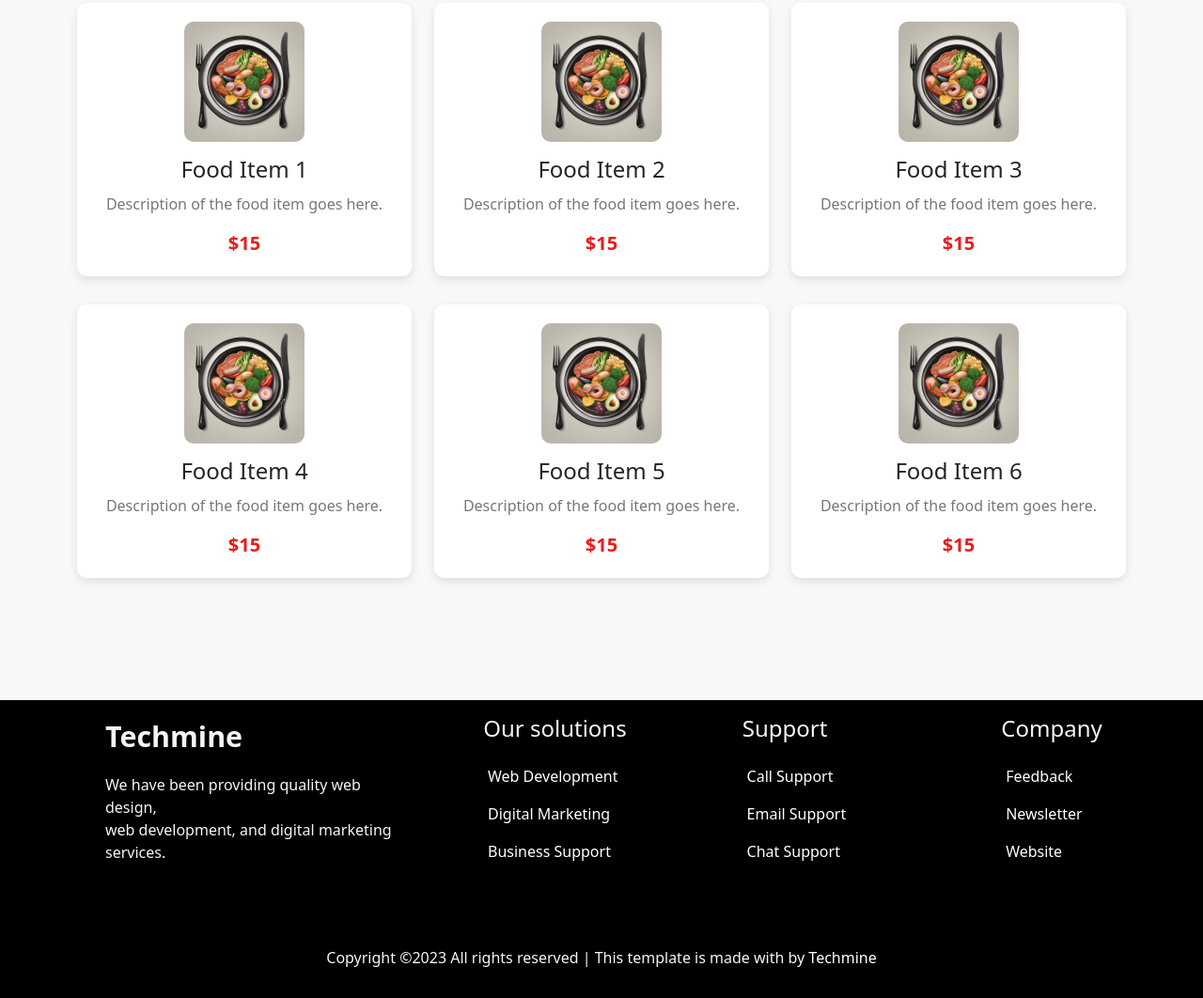
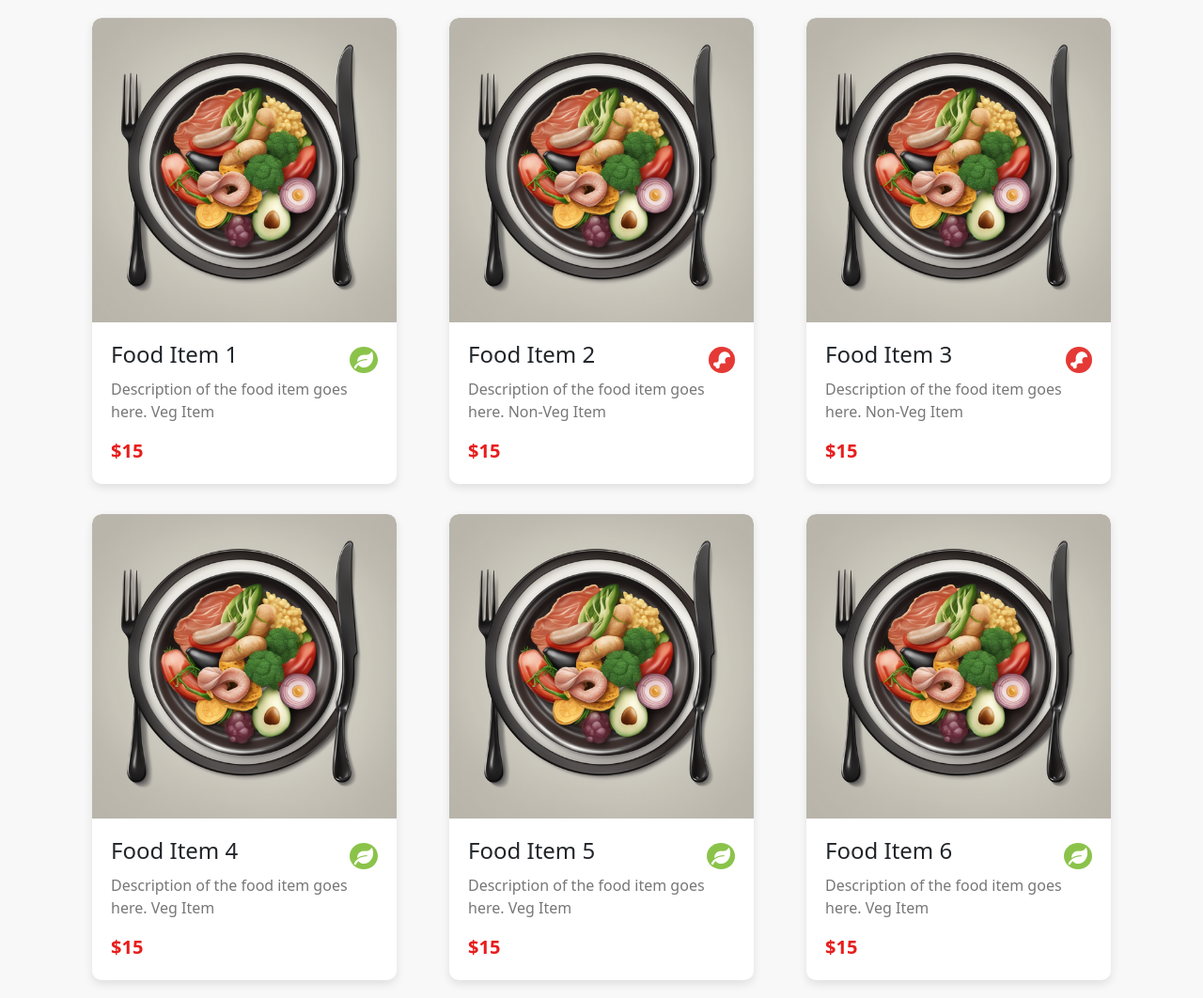
Before and after one commit to Debasishadhikary/restaurent, a plain HTML site: page menu.html in a window 1280 px wide. Shown: the part 275-1337 px from the top of the page at 94% size. Drawn offline with Linux system fonts and the light colour scheme.

Commit message:
Menu card style updated.

```diff
--- a/menu.html
+++ b/menu.html
@@ -6,6 +6,8 @@
           <meta name="viewport" content="width=device-width, initial-scale=1.0">
           <link rel="stylesheet" href="assets/bootstrap/css/bootstrap.min.css">
           <link rel="stylesheet" href="style.css">
+          <link rel="stylesheet" href="https://cdnjs.cloudflare.com/ajax/libs/font-awesome/5.15.3/css/all.min.css" integrity="sha384-XXi5wXQzWADs1p0AR2Uf5zm9/2ARDMW4BqQnV+XmFcJlSAwiGgFAW/dAiS6JXm" crossorigin="anonymous">
+
           <title> Menu Resturent website</title>
       </head>
 </head>
@@ -49,59 +51,122 @@
              <h2>Our Delicious Menu</h2>
          </div>
          <div class="row">
+             <!-- Repeat this block for each menu item -->
+
              <div class="col-lg-4 col-md-6">
-                    <div class="menu-item">
+               <div class="menu-card">
+                   <div class="menu-img">
                        <img src="assets/menu_demo_image.png" alt="Food Item" class="menu-item-img">
+                   </div>
+                   <div class="menu-details">
+                       <div class="item-header">
                            <h3>Food Item 1</h3>
-                        <p>Description of the food item goes here.</p>
+                           <div class="icon veg">
+                               <i class="fas fa-leaf"></i> <!-- Veg Icon -->
+                           </div>
+                       </div>
+                       <p>Description of the food item goes here. Veg Item</p>
                        <span class="price">$15</span>
                    </div>
-                </div>
-                <div class="col-lg-4 col-md-6">
-                    <div class="menu-item">
-                        <img src="assets/menu_demo_image.png" alt="Food Item" class="menu-item-img">
-                        <h3>Food Item 2</h3>
-                        <p>Description of the food item goes here.</p>
-                        <span class="price">$15</span>
-                    </div>
-                </div>
-                <div class="col-lg-4 col-md-6">
-                    <div class="menu-item">
-                        <img src="assets/menu_demo_image.png" alt="Food Item" class="menu-item-img">
-                        <h3>Food Item 3</h3>
-                        <p>Description of the food item goes here.</p>
-                        <span class="price">$15</span>
-                    </div>
-                </div>
-                <div class="col-lg-4 col-md-6">
-                    <div class="menu-item">
-                        <img src="assets/menu_demo_image.png" alt="Food Item" class="menu-item-img">
-                        <h3>Food Item 4</h3>
-                        <p>Description of the food item goes here.</p>
-                        <span class="price">$15</span>
-                    </div>
-                </div>
-                <div class="col-lg-4 col-md-6">
-                    <div class="menu-item">
-                        <img src="assets/menu_demo_image.png" alt="Food Item" class="menu-item-img">
-                        <h3>Food Item 5</h3>
-                        <p>Description of the food item goes here.</p>
-                        <span class="price">$15</span>
                </div>
            </div>
 
            <div class="col-lg-4 col-md-6">
-                    <div class="menu-item">
+               <div class="menu-card">
+                   <div class="menu-img">
                        <img src="assets/menu_demo_image.png" alt="Food Item" class="menu-item-img">
-                        <h3>Food Item 6</h3>
-                        <p>Description of the food item goes here.</p>
+                   </div>
+                   <div class="menu-details">
+                       <div class="item-header">
+                           <h3>Food Item 2</h3>
+                           <div class="icon non-veg">
+                               <i class="fas fa-drumstick-bite"></i> <!-- Non-Veg Icon -->
+                           </div>
+                       </div>
+                       <p>Description of the food item goes here. Non-Veg Item</p>
                        <span class="price">$15</span>
                    </div>
                </div>
-                <!-- Add more menu items here -->
+           </div>
+
+           <div class="col-lg-4 col-md-6">
+               <div class="menu-card">
+                   <div class="menu-img">
+                       <img src="assets/menu_demo_image.png" alt="Food Item" class="menu-item-img">
+                   </div>
+                   <div class="menu-details">
+                       <div class="item-header">
+                           <h3>Food Item 3</h3>
+                           <div class="icon non-veg">
+                               <i class="fas fa-drumstick-bite"></i> <!-- Non-Veg Icon -->
+                           </div>
+                       </div>
+                       <p>Description of the food item goes here. Non-Veg Item</p>
+                       <span class="price">$15</span>
+                   </div>
+               </div>
+           </div>
+
+           <div class="col-lg-4 col-md-6">
+               <div class="menu-card">
+                   <div class="menu-img">
+                       <img src="assets/menu_demo_image.png" alt="Food Item" class="menu-item-img">
+                   </div>
+                   <div class="menu-details">
+                       <div class="item-header">
+                           <h3>Food Item 4</h3>
+                           <div class="icon veg">
+                               <i class="fas fa-leaf"></i> <!-- Veg Icon -->
+                           </div>
+                       </div>
+                       <p>Description of the food item goes here. Veg Item</p>
+                       <span class="price">$15</span>
+                   </div>
+               </div>
+           </div>
+
+           <div class="col-lg-4 col-md-6">
+               <div class="menu-card">
+                   <div class="menu-img">
+                       <img src="assets/menu_demo_image.png" alt="Food Item" class="menu-item-img">
+                   </div>
+                   <div class="menu-details">
+                       <div class="item-header">
+                           <h3>Food Item 5</h3>
+                           <div class="icon veg">
+                               <i class="fas fa-leaf"></i> <!-- Veg Icon -->
+                           </div>
+                       </div>
+                       <p>Description of the food item goes here.  Veg Item</p>
+                       <span class="price">$15</span>
+                   </div>
+               </div>
+           </div>
+
+           <div class="col-lg-4 col-md-6">
+               <div class="menu-card">
+                   <div class="menu-img">
+                       <img src="assets/menu_demo_image.png" alt="Food Item" class="menu-item-img">
+                   </div>
+                   <div class="menu-details">
+                       <div class="item-header">
+                           <h3>Food Item 6</h3>
+                           <div class="icon veg">
+                               <i class="fas fa-leaf"></i> <!-- Veg Icon -->
+                           </div>
+                       </div>
+                       <p>Description of the food item goes here.  Veg Item</p>
+                       <span class="price">$15</span>
+                   </div>
+               </div>
+           </div>
+
+             <!-- End of menu item block -->
          </div>
      </div>
  </section>
+
+
     <!-- Food Menu Section End -->
 
     <footer>
--- a/style.css
+++ b/style.css
@@ -153,48 +153,69 @@
 
 
 /************ Food Menu Section ***********/
+
+
 .menu {
   padding: 100px 0;
   background-color: #f8f8f8;
 }
-
 .menu .section-title {
   text-align: center;
   margin-bottom: 50px;
 }
-
-.menu-item {
+.menu-card {
   background-color: #ffffff;
   border-radius: 10px;
-  padding: 20px;
   box-shadow: 0px 4px 10px rgba(0, 0, 0, 0.1);
-  text-align: center;
-  margin-bottom: 30px;
+  transition: transform 0.3s, box-shadow 0.3s;
+  overflow: hidden;
+position: relative; /* For positioning the icon */
+margin: 2vh;
 }
-.menu-item-img {
+.menu-card:hover {
+  transform: translateY(-5px);
+  box-shadow: 0px 8px 15px rgba(0, 0, 0, 0.2);
+}
+.menu-img img {
   max-width: 100%;
   height: auto;
-  max-height: 16vh; /* Adjust the value as needed */
-  border-radius: 10px;
-  margin-bottom: 15px;
+  border-radius: 10px 10px 0 0;
 }
-
-.menu-item h3 {
+.menu-details {
+  padding: 20px;
+}
+.menu-details h3 {
   font-size: 24px;
   margin-bottom: 10px;
 }
-
-.menu-item p {
+.menu-details p {
   color: #777;
   margin-bottom: 15px;
 }
-
-.menu-item .price {
+.menu-details .price {
   font-size: 20px;
   font-weight: 600;
   color: #e81d1d;
 }
-.menu_footer .footer {
+.item-header {
+  display: flex;
+  justify-content: space-between;
+  align-items: center;
+}
+.icon {
+  background-color: #e81d1d;
+  color: white;
+  border-radius: 50%;
+  padding: 5px;
+  font-size: 18px;
+  display: inline-flex;
+  align-items: center;
+  justify-content: center;
+}
+.veg {
+  background-color: #8bc34a; /* Veg icon color */
+}
 
-  margin-top: inherit;
+.non-veg {
+  background-color: #e53935; /* Non-Veg icon color */
 }
```
Lines whose indentation alone changed are shown as unchanged.
